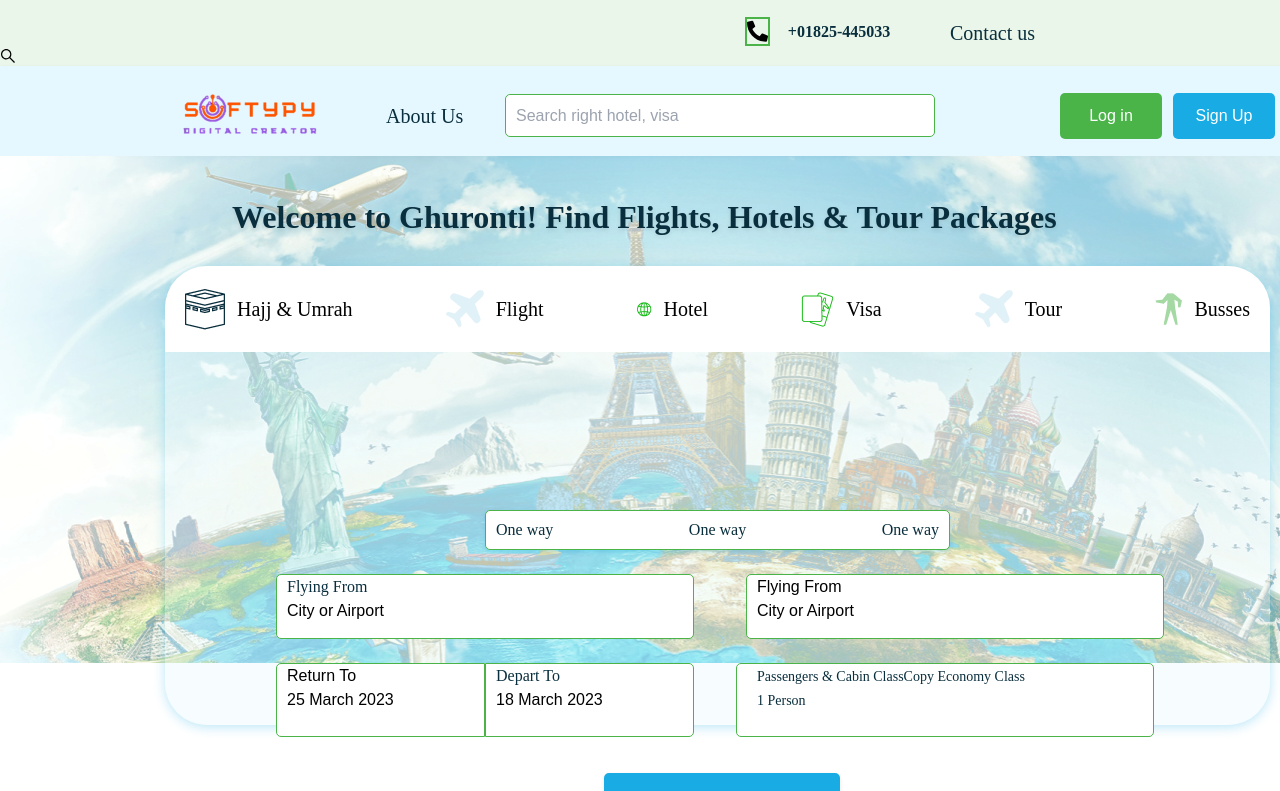
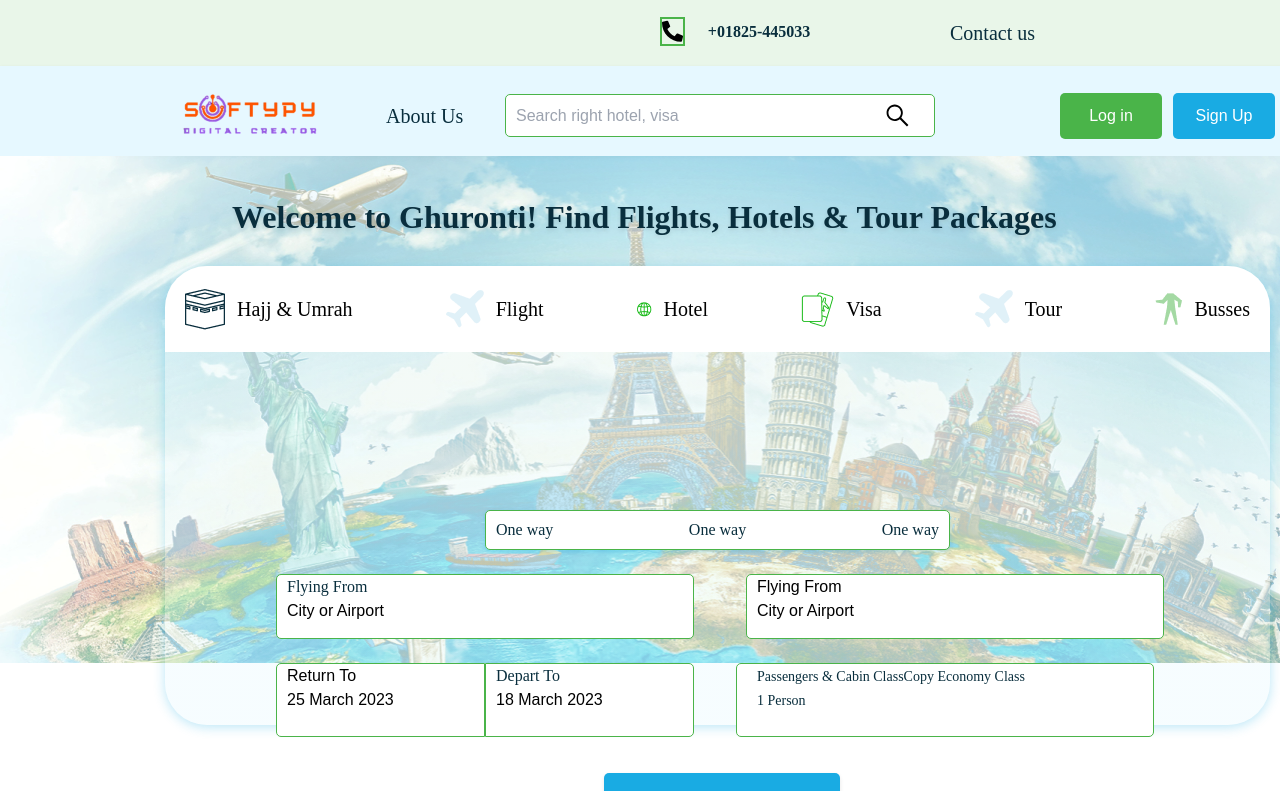
Before and after one commit to Ibrahim-Sikder/softypy, a React (Create React App) app: page / in a window 1280 px wide. Shown: the top 791 px of the page. Built offline with nearby package versions, Linux system fonts and the light colour scheme.

Commit message:
responsive-updated

```diff
--- a/my-project/package.json
+++ /dev/null
@@ -1,5 +0,0 @@
-{
-  "name": "my-project",
-  "version": "0.1.0",
-  "private": true
-}
--- a/public/index.html
+++ b/public/index.html
@@ -24,7 +24,7 @@
       work correctly both with client-side routing and a non-root public URL.
       Learn how to configure a non-root public URL by running `npm run build`.
     -->
-    <title>React App</title>
+    <title>SoftyPy</title>
   </head>
   <body>
     <noscript>You need to enable JavaScript to run this app.</noscript>
--- a/src/Pages/Shared/Header/Header.css
+++ b/src/Pages/Shared/Header/Header.css
@@ -70,6 +70,13 @@ text-align:center;
 justify-content: center;
 }
 
+.searchIcon {
+    position: absolute;
+    right: 530px;
+    top: 98px;
+    font-size: 25px;
+}
+
 @media only screen and (max-width:1024px){
     .header{
         width: 100%;
@@ -101,5 +108,8 @@ justify-content: center;
         .header input{
            display:none;
             }
+            .searchIcon {
+                display: none;
+            }
 
 }
--- a/src/components/TopBar/TopBar.css
+++ b/src/components/TopBar/TopBar.css
@@ -15,14 +15,14 @@
     width:25px;
     height:28.4px;
     top:17.4px;
-    left:745px;
+    left:660px;
 
 }
 .phone{
     position: absolute;
     width: 178px;
     height: 25px;
-    left: 750px;
+    left: 670px;
     top: 20px;
     font-family: 'Poppins';
     font-style: normal;
```
